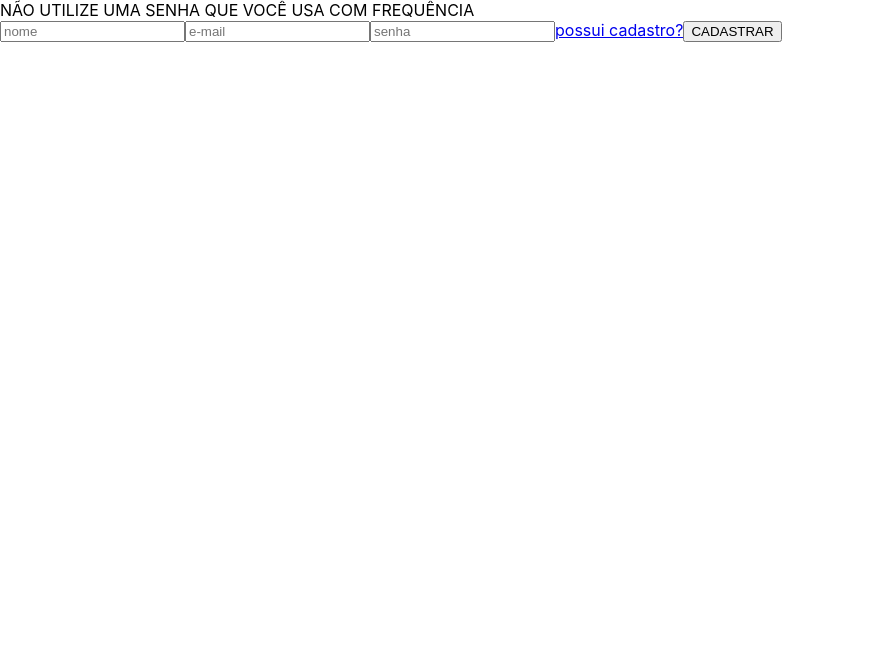
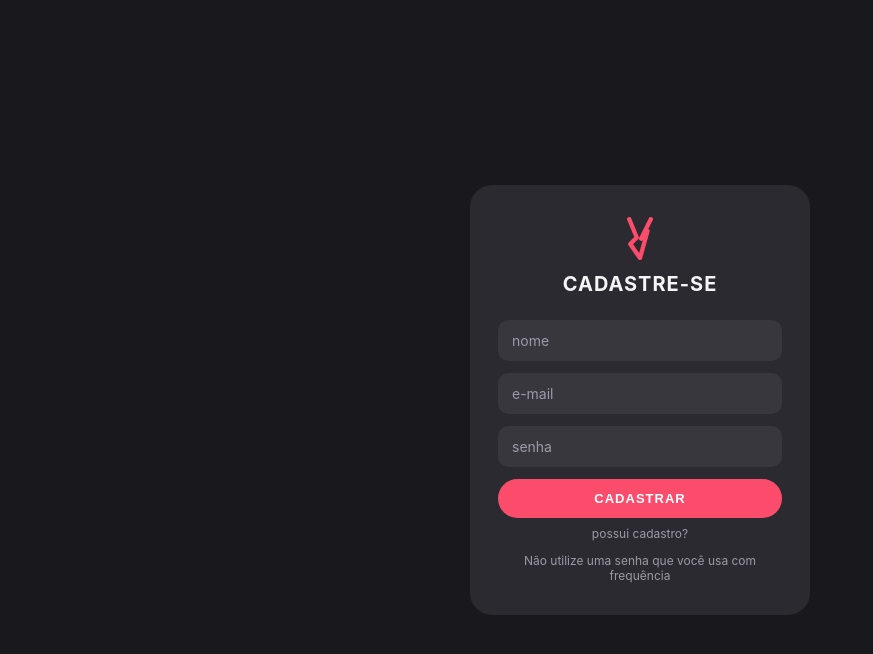
Before and after one commit to AkaLuiz/Twitter-Like, a React (Create React App) app in the folder frontend/: page /cadastro in a window 1280 px wide. Shown: the top 654 px of the page, without its empty margins (0-873 px from the left). Built offline with nearby package versions, Linux system fonts and the light colour scheme; no server answers.

Commit message:
(feat) frontend design

```diff
--- a/frontend/src/App.css
+++ b/frontend/src/App.css
@@ -1,38 +1,317 @@
-.App {
+.logo-marca {
+  color: var(--cor-acento);
+}
+
+/* telas de autenticação (login/cadastro) */
+.tela-auth {
+  min-height: 100vh;
+  display: flex;
+  align-items: center;
+  justify-content: center;
+  padding: 24px;
+}
+
+.cartao-auth {
+  width: 100%;
+  max-width: 340px;
+  background: var(--cor-superficie);
+  border-radius: var(--raio-grande);
+  padding: 32px 28px;
+  display: flex;
+  flex-direction: column;
+  align-items: center;
+  gap: 8px;
+}
+
+.cartao-auth h1 {
+  margin: 4px 0 16px;
+  font-size: 20px;
+  font-weight: 700;
+  letter-spacing: 1px;
+  text-transform: uppercase;
+}
+
+.formulario-auth {
+  width: 100%;
+  display: flex;
+  flex-direction: column;
+  gap: 12px;
+}
+
+.aviso-auth {
+  margin: 4px 0 0;
+  font-size: 12px;
+  color: var(--cor-texto-suave);
   text-align: center;
 }
 
-.App-logo {
-  height: 40vmin;
-  pointer-events: none;
+/* campos de formulário */
+.campo {
+  width: 100%;
+  background: var(--cor-superficie-2);
+  border: none;
+  border-radius: var(--raio-medio);
+  padding: 12px 14px;
+  color: var(--cor-texto);
+  font-size: 14px;
+  outline: none;
+  resize: none;
+  font-family: inherit;
 }
 
-@media (prefers-reduced-motion: no-preference) {
-  .App-logo {
-    animation: App-logo-spin infinite 20s linear;
-  }
+.campo::placeholder {
+  color: var(--cor-texto-suave);
 }
 
-.App-header {
-  background-color: #282c34;
+.campo:focus {
+  box-shadow: 0 0 0 2px var(--cor-acento);
+}
+
+/* botões */
+.botao-primario {
+  background: var(--cor-acento);
+  color: #fff;
+  border: none;
+  border-radius: 999px;
+  padding: 12px 20px;
+  font-size: 13px;
+  font-weight: 700;
+  letter-spacing: 1px;
+  text-transform: uppercase;
+  cursor: pointer;
+  transition: background 0.15s ease;
+}
+
+.botao-primario:hover {
+  background: var(--cor-acento-hover);
+}
+
+.link-sutil {
+  background: none;
+  border: none;
+  padding: 0;
+  color: var(--cor-texto-suave);
+  font-size: 12px;
+  cursor: pointer;
+  text-decoration: none;
+}
+
+.link-sutil:hover {
+  color: var(--cor-texto);
+  text-decoration: underline;
+}
+
+/* layout principal (início) */
+.layout-app {
   min-height: 100vh;
+  display: grid;
+  grid-template-columns: 240px minmax(0, 560px) 260px;
+  justify-content: center;
+  gap: 24px;
+  padding: 24px;
+}
+
+.barra-lateral {
   display: flex;
   flex-direction: column;
-  align-items: center;
-  justify-content: center;
-  font-size: calc(10px + 2vmin);
-  color: white;
+  gap: 20px;
 }
 
-.App-link {
-  color: #61dafb;
+.usuario-chip {
+  display: flex;
+  align-items: center;
+  gap: 10px;
+  font-weight: 600;
+  font-size: 14px;
 }
 
-@keyframes App-logo-spin {
-  from {
-    transform: rotate(0deg);
-  }
-  to {
-    transform: rotate(360deg);
-  }
+.avatar {
+  width: 32px;
+  height: 32px;
+  border-radius: 50%;
+  background: #eceaf0;
+  flex-shrink: 0;
+  display: inline-block;
 }
+
+.nav-lista {
+  display: flex;
+  flex-direction: column;
+  gap: 8px;
+}
+
+.nav-item {
+  background: var(--cor-superficie);
+  color: var(--cor-texto);
+  border: none;
+  border-radius: var(--raio-medio);
+  padding: 12px 14px;
+  text-align: left;
+  font-size: 13px;
+  font-weight: 600;
+  letter-spacing: 0.5px;
+  text-transform: uppercase;
+  cursor: pointer;
+}
+
+.nav-item:hover {
+  background: var(--cor-superficie-2);
+}
+
+.nav-item.ativo {
+  background: var(--cor-acento);
+  color: #fff;
+}
+
+.nav-item.inerte {
+  cursor: default;
+  color: var(--cor-texto-suave);
+}
+
+.nav-item.inerte:hover {
+  background: var(--cor-superficie);
+}
+
+.sair {
+  align-self: flex-start;
+  margin-top: auto;
+}
+
+/* feed */
+.feed {
+  display: flex;
+  flex-direction: column;
+  gap: 16px;
+  min-width: 0;
+}
+
+.compositor {
+  background: var(--cor-superficie);
+  border-radius: var(--raio-grande);
+  padding: 16px;
+  display: flex;
+  flex-direction: column;
+  gap: 12px;
+}
+
+.compositor .campo {
+  min-height: 70px;
+}
+
+.compositor .botao-primario {
+  align-self: flex-end;
+}
+
+.lista-posts {
+  display: flex;
+  flex-direction: column;
+  gap: 16px;
+}
+
+.post-card {
+  background: var(--cor-superficie);
+  border-radius: var(--raio-grande);
+  padding: 18px;
+}
+
+.post-repost-de {
+  margin: 0 0 6px;
+  font-size: 12px;
+  color: var(--cor-texto-suave);
+}
+
+.post-cabecalho {
+  display: flex;
+  align-items: center;
+  gap: 10px;
+}
+
+.post-handle {
+  color: var(--cor-texto);
+  font-weight: 700;
+  font-size: 14px;
+  text-decoration: none;
+}
+
+.post-handle:hover {
+  text-decoration: underline;
+}
+
+.post-texto {
+  margin: 10px 0 14px;
+  font-size: 14px;
+  line-height: 1.4;
+  white-space: pre-wrap;
+}
+
+.post-acoes {
+  display: flex;
+  align-items: center;
+  flex-wrap: wrap;
+  gap: 8px;
+}
+
+.post-acao {
+  background: var(--cor-superficie-2);
+  color: var(--cor-texto);
+  border: none;
+  border-radius: var(--raio-medio);
+  padding: 8px 12px;
+  font-size: 12px;
+  font-weight: 600;
+  cursor: pointer;
+}
+
+.post-acao:hover {
+  background: var(--cor-borda);
+}
+
+.post-comentarios {
+  font-size: 12px;
+  color: var(--cor-texto-suave);
+}
+
+/* coluna de busca */
+.coluna-busca {
+  display: flex;
+  flex-direction: column;
+  gap: 12px;
+}
+
+.campo-busca {
+  border-radius: var(--raio-grande);
+  text-align: center;
+  font-weight: 700;
+  letter-spacing: 1px;
+  text-transform: uppercase;
+  font-size: 12px;
+}
+
+/* perfil */
+.cabecalho-perfil {
+  background: var(--cor-superficie);
+  border-radius: var(--raio-grande);
+  padding: 20px;
+  display: flex;
+  flex-direction: column;
+  gap: 10px;
+  margin-bottom: 20px;
+}
+
+.cabecalho-perfil h2 {
+  margin: 0;
+  font-size: 18px;
+}
+
+.estatisticas-perfil {
+  display: flex;
+  gap: 16px;
+  font-size: 13px;
+  color: var(--cor-texto-suave);
+}
+
+.tela-perfil {
+  max-width: 560px;
+  margin: 0 auto;
+  padding: 24px;
+}
--- /dev/null
+++ b/frontend/src/components/logo/index.js
@@ -0,0 +1,22 @@
+function Logo({ tamanho = 32 }) {
+    return (
+        <svg
+            className="logo-marca"
+            width={tamanho}
+            height={tamanho * 1.35}
+            viewBox="0 0 28 40"
+            fill="none"
+            xmlns="http://www.w3.org/2000/svg"
+        >
+            <path
+                d="M4 2 L11 19 L5 25 L14 38 L21 13 L15 20 L24 2"
+                stroke="currentColor"
+                strokeWidth="4"
+                strokeLinecap="round"
+                strokeLinejoin="round"
+            />
+        </svg>
+    );
+}
+
+export default Logo;
--- a/frontend/src/index.css
+++ b/frontend/src/index.css
@@ -1,5 +1,24 @@
+:root {
+  --cor-fundo: #19181c;
+  --cor-superficie: #2b2a30;
+  --cor-superficie-2: #38373e;
+  --cor-borda: #3f3e45;
+  --cor-texto: #f5f5f7;
+  --cor-texto-suave: #9c9aa5;
+  --cor-acento: #fb4d6b;
+  --cor-acento-hover: #e63e5c;
+  --raio-grande: 22px;
+  --raio-medio: 10px;
+}
+
+* {
+  box-sizing: border-box;
+}
+
 body {
   margin: 0;
+  background: var(--cor-fundo);
+  color: var(--cor-texto);
   font-family: -apple-system, BlinkMacSystemFont, 'Segoe UI', 'Roboto', 'Oxygen',
     'Ubuntu', 'Cantarell', 'Fira Sans', 'Droid Sans', 'Helvetica Neue',
     sans-serif;
--- a/frontend/src/pages/cadastro/index.js
+++ b/frontend/src/pages/cadastro/index.js
@@ -1,5 +1,6 @@
+import { Link, useNavigate } from 'react-router-dom';
+import Logo from '../../components/logo';
 
-import { Link, useNavigate } from 'react-router-dom';
 function Cadastro({cadastrar, eventoTeclado}){
 
     const navigate = useNavigate();
@@ -11,16 +12,19 @@ function Cadastro({cadastrar, eventoTeclado}){
         });
     }
     return(
-        <div>
-            NÃO UTILIZE UMA SENHA QUE VOCÊ USA COM FREQUÊNCIA
-            <form>
-                <input type='text' placeholder='nome' name='nome' onChange={eventoTeclado} required></input>
-                <input type='e-mail' placeholder='e-mail' name='email' onChange={eventoTeclado} required></input>
-                <input type='password' placeholder='senha' name='senha' onChange={eventoTeclado} required></input>
-                <Link to='/login'
-                >possui cadastro?</Link>
-                <input onClick={handleCadastro} type='button' value='CADASTRAR'></input>
-            </form>
+        <div className="tela-auth">
+            <div className="cartao-auth">
+                <Logo tamanho={32}/>
+                <h1>Cadastre-se</h1>
+                <form className="formulario-auth" onSubmit={(e) => e.preventDefault()}>
+                    <input className="campo" type='text' placeholder='nome' name='nome' onChange={eventoTeclado} required/>
+                    <input className="campo" type='email' placeholder='e-mail' name='email' onChange={eventoTeclado} required/>
+                    <input className="campo" type='password' placeholder='senha' name='senha' onChange={eventoTeclado} required/>
+                    <button className="botao-primario" type="button" onClick={handleCadastro}>Cadastrar</button>
+                </form>
+                <Link className="link-sutil" to='/login'>possui cadastro?</Link>
+                <p className="aviso-auth">Não utilize uma senha que você usa com frequência</p>
+            </div>
         </div>
     )
 }
--- a/frontend/src/pages/login/index.js
+++ b/frontend/src/pages/login/index.js
@@ -1,10 +1,11 @@
 import { useState } from 'react';
 import { Link, useNavigate } from 'react-router-dom';
 import { salvarUsuarioLogado } from '../../utils/auth';
+import Logo from '../../components/logo';
 
 function Login({logar}){
-    const[nome, setNome] = useState([]);
-    const[senha, setSenha] = useState([]);
+    const[nome, setNome] = useState('');
+    const[senha, setSenha] = useState('');
     const navigate = useNavigate();
     const handleLogin = async () => {
         try{
@@ -20,14 +21,18 @@ function Login({logar}){
     }
 
     return(
-        <div>
-            <form>
-                <input type='text' placeholder='nome' onChange={(e) => setNome(e.target.value)} value={nome}></input>
-                <input type='text' placeholder='senha' onChange={(e) => setSenha(e.target.value)} value={senha}></input>
-                <Link to='/cadastro'
-                >Não possui cadastro?</Link>
-                <input type='button' onClick={handleLogin} value='Entrar'></input>
-            </form>
+        <div className="tela-auth">
+            <div className="cartao-auth">
+                <Logo tamanho={32}/>
+                <h1>Login</h1>
+                <form className="formulario-auth" onSubmit={(e) => e.preventDefault()}>
+                    <input className="campo" type='text' placeholder='nome' onChange={(e) => setNome(e.target.value)} value={nome}/>
+                    <input className="campo" type='password' placeholder='senha' onChange={(e) => setSenha(e.target.value)} value={senha}/>
+                    <span className="link-sutil">esqueceu sua senha?</span>
+                    <button className="botao-primario" type="button" onClick={handleLogin}>Entrar</button>
+                </form>
+                <Link className="link-sutil" to='/cadastro'>Não possui cadastro?</Link>
+            </div>
         </div>
     )
 }
```
Also changed, not shown: frontend/src/App.js (+7 -2 lines), frontend/src/components/postagemComp/index.js (+24 -35 lines), frontend/src/pages/inicio/index.js (+45 -27 lines), frontend/src/pages/perfil/index.js (+68 -80 lines).
